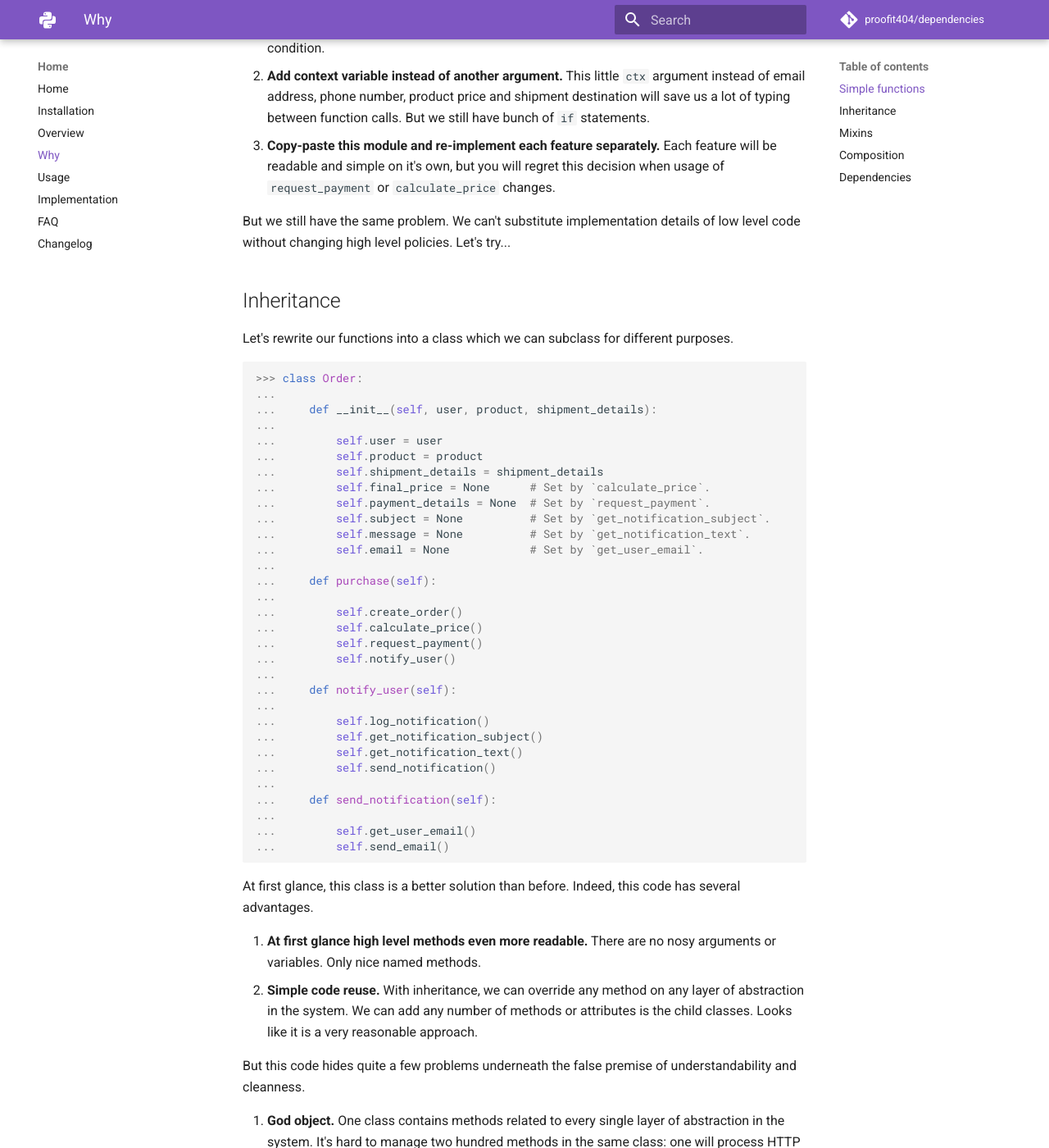
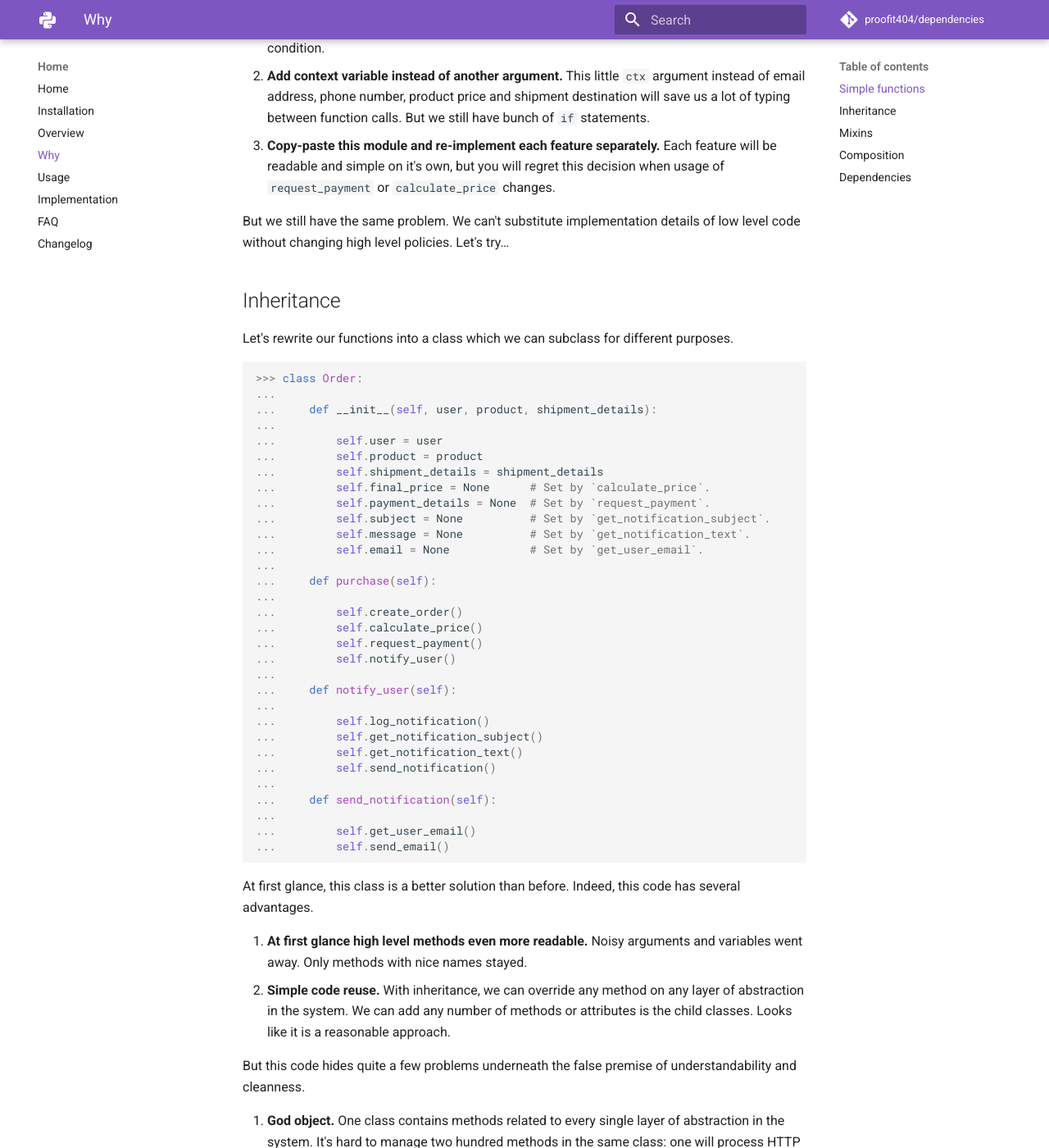
Before and after one commit to proofit404/dependencies, an MkDocs documentation site: the page built from docs/why.md, in a window 1280 px wide and 1400 px high, scrolled down 1375 px. Shown: the whole window at 82% size. Built offline with MkDocs 1.6.1 and Material for MkDocs 9.7.7, drawn with Linux system fonts in a browser that asks for light colours; comment, search, counter and statistics services are not loaded; some of the changed text lies outside the part shown.

Commit message:
docs: apply vale suggestions

```diff
--- a/docs/why.md
+++ b/docs/why.md
@@ -1,10 +1,10 @@
-# Why not...
+# Why not…
 
 Here we will try to collect pros and cons of different approaches to make your
 code extendable and reusable.
 
 Let's imagine we have an order processing system. We want to implement order
-purchase feature. There is a lot of functionality to be built:
+purchase feature. It is a lot of functionality to be built:
 
 - We should change our data,
 - send a request to the payment processing system,
@@ -68,7 +68,7 @@
    decision when usage of `request_payment` or `calculate_price` changes.
 
 But we still have the same problem. We can't substitute implementation details
-of low level code without changing high level policies. Let's try...
+of low level code without changing high level policies. Let's try…
 
 ## Inheritance
 
@@ -114,11 +114,11 @@
 At first glance, this class is a better solution than before. Indeed, this code
 has several advantages.
 
-1. **At first glance high level methods even more readable.** There are no nosy
-   arguments or variables. Only nice named methods.
+1. **At first glance high level methods even more readable.** Noisy arguments
+   and variables went away. Only methods with nice names stayed.
 2. **Simple code reuse.** With inheritance, we can override any method on any
    layer of abstraction in the system. We can add any number of methods or
-   attributes is the child classes. Looks like it is a very reasonable approach.
+   attributes is the child classes. Looks like it is a reasonable approach.
 
 But this code hides quite a few problems underneath the false premise of
 understandability and cleanness.
@@ -132,10 +132,10 @@
    methods change state of the class. When you read short method somewhere
    inside email sender logic, you have no idea _from where_ attribute values
    came from and _when exactly_ they were set. Hello `print` statements to
-   understand the code...
+   understand the code…
 
 Let's reduce amount of logic in the class (responsibility of the class). Let's
-try...
+try…
 
 ## Mixins
 
@@ -194,7 +194,7 @@
    notification will be sent, exactly?
 
 This code is much harder to understand than it should be. Even if it reusable,
-this complexity in too large for my head. Let's try...
+this complexity in too large for my head. Let's try…
 
 ## Composition
 
@@ -284,9 +284,9 @@
 
 But there one unfortunate consequence of this style
 
-1. **There is too much boilerplate on the initiation stage.**
+1. **It is too much boilerplate on the initiation stage.**
 
-Let's try...
+Let's try…
 
 ## Dependencies
 
```
Also changed, not shown: docs/faq.md (+1 -1 lines), docs/this.md (+1 -1 lines), docs/usage.md (+4 -4 lines).
